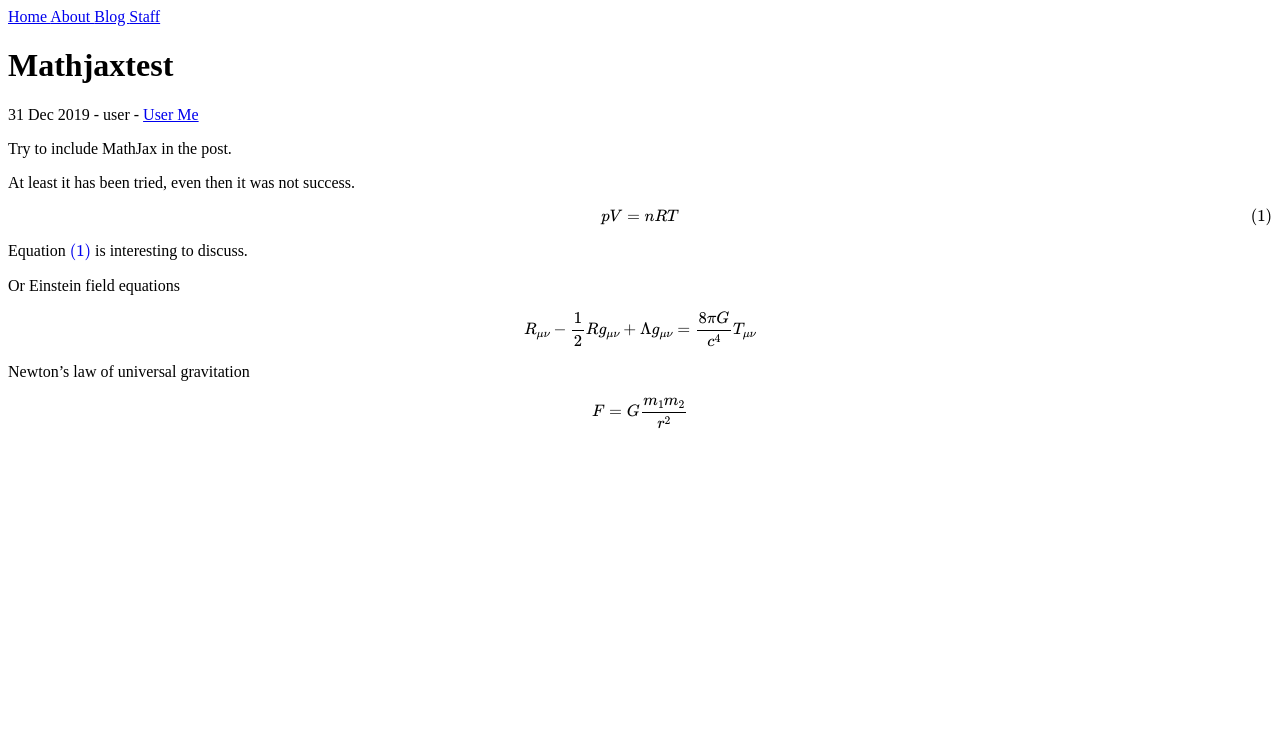
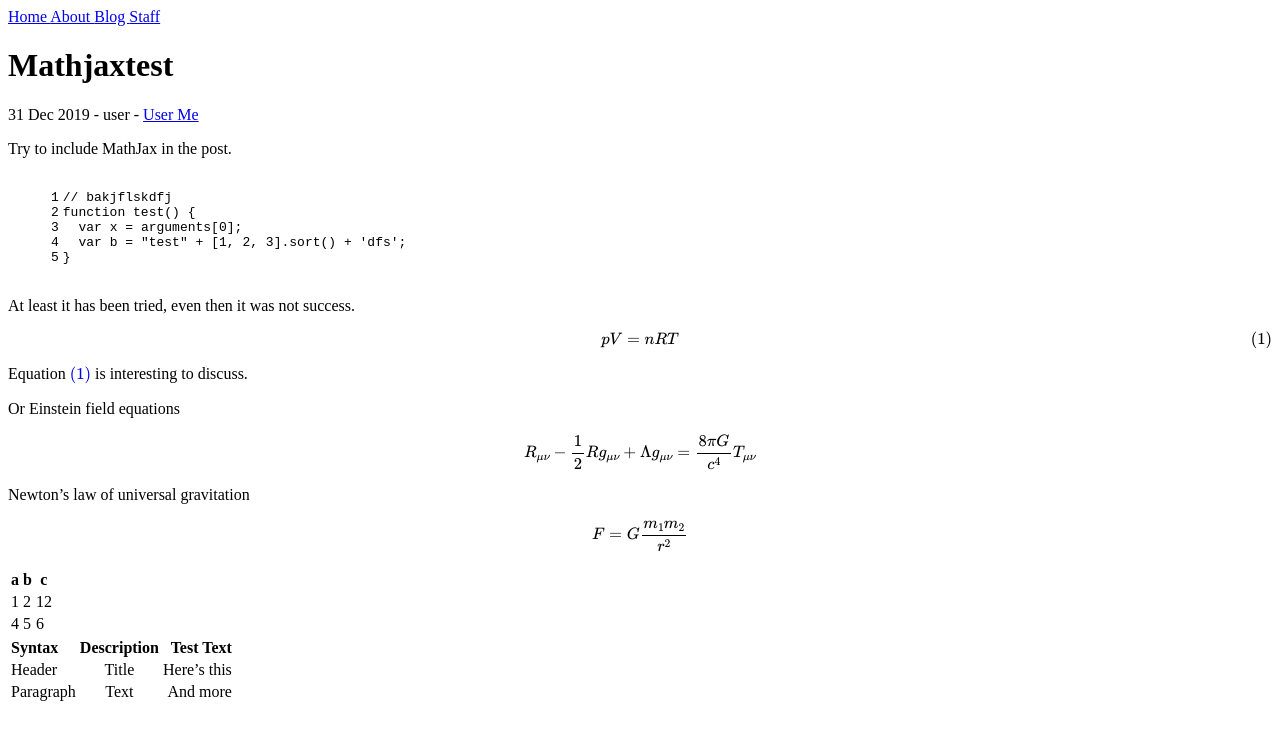
Before and after one commit to dudung/ptext, a Jekyll site: the page built from docs/_posts/2019-12-31-mathjaxtest.md, in a window 1280 px wide. Shown: the top 740 px of the page. Built offline with Jekyll 4.4.1, drawn with Linux system fonts in a browser that asks for light colours; formulas are drawn with MathJax 3; a script that is not in the unit is left out.

Commit message:
experiment with style of hightlight

```diff
--- a/docs/_config.yml
+++ b/docs/_config.yml
@@ -17,3 +17,8 @@ defaults:
       path: ""
     values:
       layout: "default"
+
+markdown: kramdown
+
+kramdown:
+  syntax_highlighter: rouge
--- a/docs/_posts/2019-12-31-mathjaxtest.md
+++ b/docs/_posts/2019-12-31-mathjaxtest.md
@@ -4,6 +4,16 @@ author: user
 mathjax: true
 ---
 Try to include MathJax in the post.
+
+
+{% highlight javascript linenos %}
+// bakjflskdfj
+function test() {
+  var x = arguments[0];
+  var b = "test" + [1, 2, 3].sort() + 'dfs';
+}
+{% endhighlight %}
+
 
 At least it has been tried, even then it was not success.
 
@@ -21,3 +31,13 @@ $$ R_{\mu \nu} - \frac{1} {2}Rg_{\mu \nu} + \Lambda g_{\mu \nu} = \frac{8\pi G}
 Newton's law of universal gravitation
 
 $$ F = G \frac{m_1 m_2} {r^2} $$
+
+|  a  |  b  |  c  |
+|-----|-----|-----|
+|  1  |  2  | 12  |
+|  4  |  5  |  6  |
+
+| Syntax      | Description | Test Text     |
+| :---        |    :----:   |          ---: |
+| Header      | Title       | Here's this   |
+| Paragraph   | Text        | And more      |
--- a/docs/assets/css/styles.scss
+++ b/docs/assets/css/styles.scss
@@ -1,3 +1,5 @@
 ---
 ---
 @import "main";
+
+@import "github-mod.css"
```
Also changed, not shown: docs/_sass/main.scss (line endings or trailing spaces), 1 other file.
